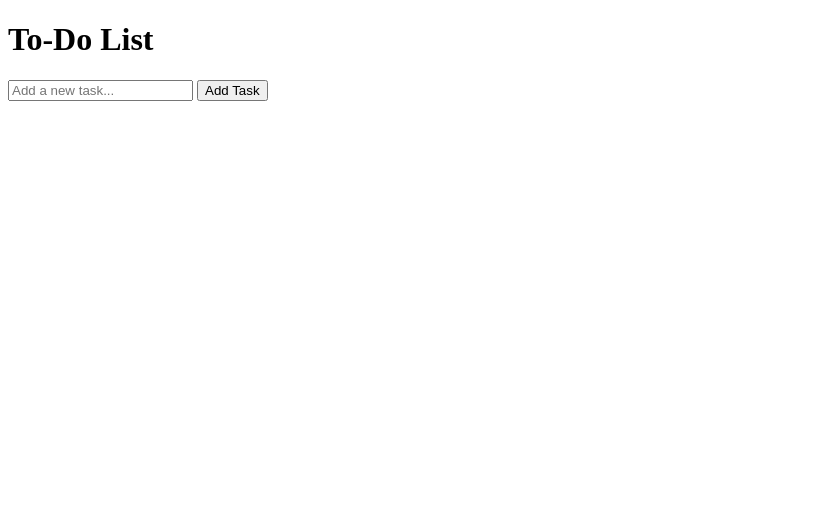
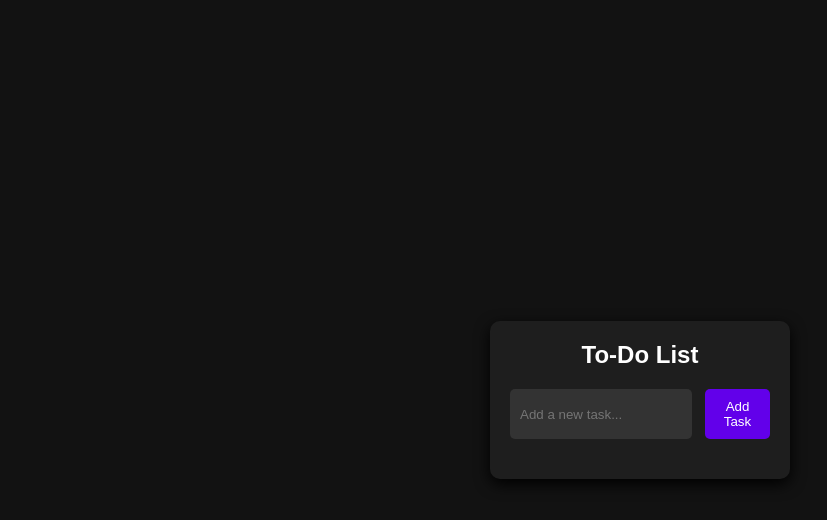
Before and after one commit to mini-360/JS_Projects, a plain HTML site: page Todo/index.html in a window 1280 px wide. Shown: the whole page, without its empty margins (0-827 px from the left). Drawn offline with Linux system fonts and the light colour scheme.

Commit message:
todo css written

```diff
--- a/Todo/index.html
+++ b/Todo/index.html
@@ -1,16 +1,16 @@
 <!DOCTYPE html>
 <html lang="en">
   <head>
-    <meta charset="UTF-8">
-    <meta name="viewport" content="width=device-width, initial-scale=1.0">
+    <meta charset="UTF-8" />
+    <meta name="viewport" content="width=device-width, initial-scale=1.0" />
     <title>DarkMode To-Do List</title>
-    <link rel="stylesheet" href="style.css">
+    <link rel="stylesheet" href="style.css" />
   </head>
   <body>
     <div class="container">
       <h1>To-Do List</h1>
       <div class="input-container">
-            <input type="text" id="todo-input" placeholder="Add a new task...">
+        <input type="text" id="todo-input" placeholder="Add a new task..." />
         <button id="add-task-btn">Add Task</button>
       </div>
       <ul id="todo-list"></ul>
--- a/Todo/style.css
+++ b/Todo/style.css
@@ -0,0 +1,83 @@
+*{
+    margin:0;
+    padding: 0;
+    box-sizing: border-box;
+}
+body{
+    font-family: Arial, Helvetica, sans-serif;
+    background-color: #121212;
+    color: #ffffff;
+    display: flex;
+    justify-content: center;
+    align-items: center;
+    height: 100vh;
+}
+.container{
+    background-color: #1e1e1e;
+    padding: 20px;
+    border-radius: 10px;
+    width: 300px;
+    box-shadow: 0 5px 15px rgb(0, 0, 0.2);
+}
+
+h1{
+    text-align: center;
+    margin-bottom: 20px;
+    font-size: 24px;
+}
+.input-container{
+    display: flex;
+    justify-content: space-between;
+    margin-bottom: 20px;
+}
+input[type="text"]{
+    width: 70%;
+    padding: 10px;
+    background-color: #333333;
+    border: none;
+    border-radius: 5px;
+    color: #fff;
+    outline: none;
+}
+button{
+    width: 25%;
+    padding: 10px;
+    background-color: #6200ea;
+    border: none;
+    border-radius: 5px;
+    color: #fff;
+    cursor: pointer;
+    transition: background-color 0.3s;
+}
+button:hover{
+    background-color: #3700b3;
+}
+ul{
+    list-style-type: none;
+    padding: 0;
+}
+li{
+    background-color: #333333;
+    padding: 10px;
+    margin-bottom: 10px;
+    border-radius: 5px;
+    display: flex;
+    justify-content: space-between;
+    align-items: center;
+}
+li.completed{
+    text-decoration: line-through;
+    opacity: 0.7;
+}
+
+li button{
+    background-color: #d32f2f;
+    border: none;
+    padding: 5px;
+    color: white;
+    border-radius: 5px;
+    cursor: pointer;
+}
+li button:hover{
+    background-color: #b71c1c;
+}
```
Lines whose indentation alone changed are shown as unchanged.
